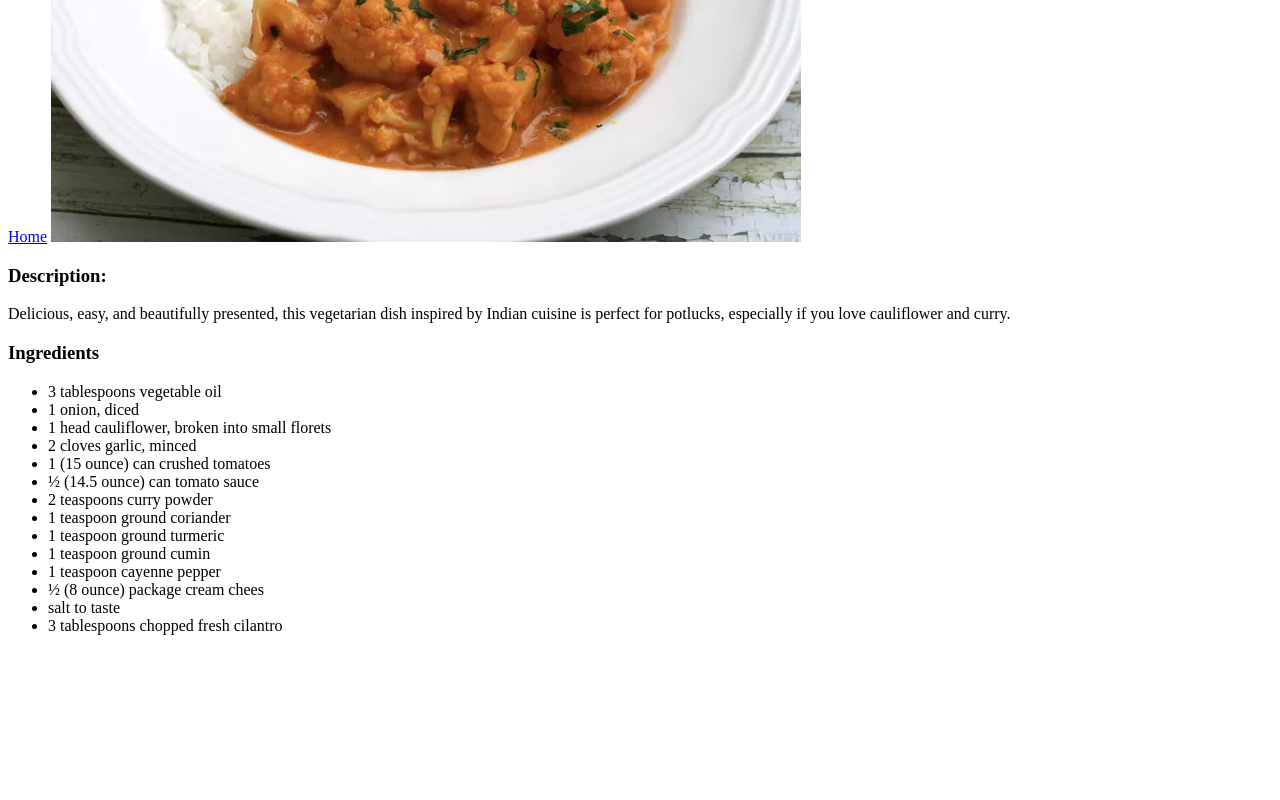
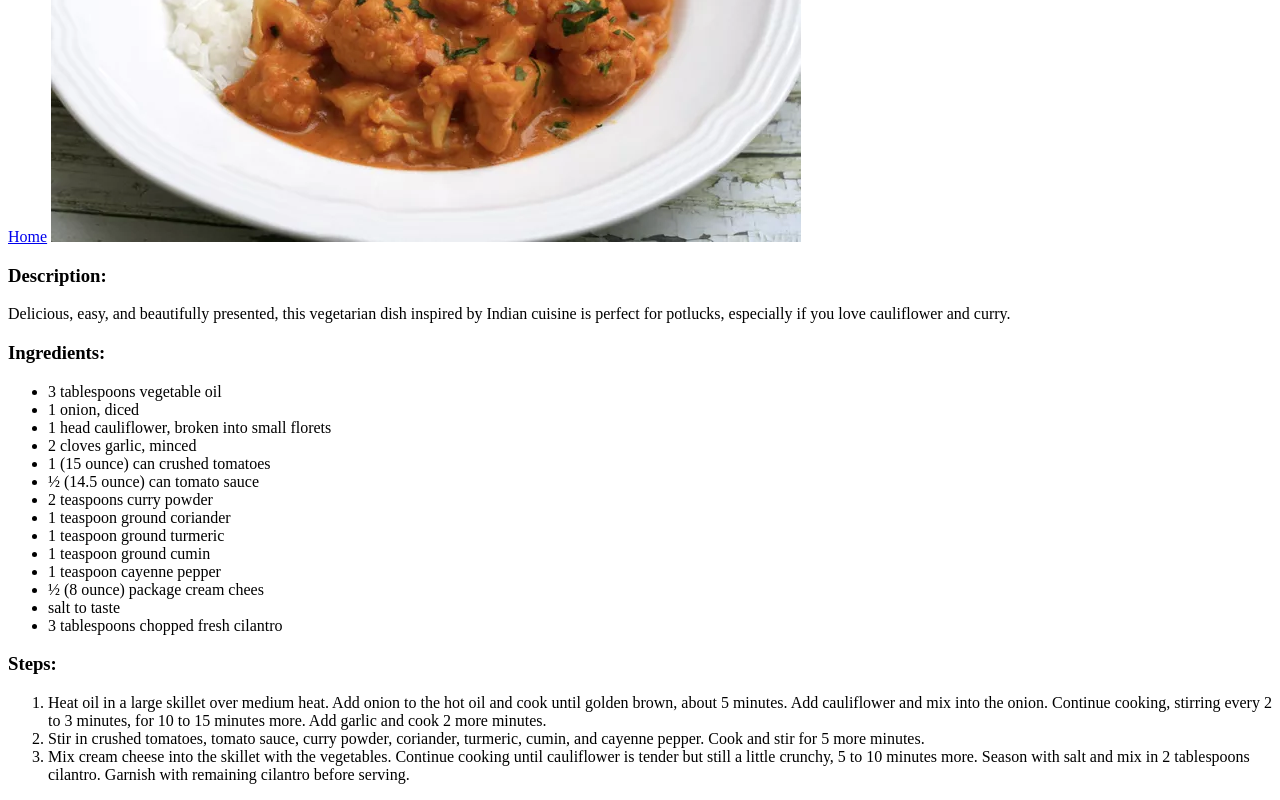
Before and after one commit to gronik97/odin-recipes, a plain HTML site: page recipes/curry.html in a window 1280 px wide. Shown: the part 338-1138 px from the top of the page. Before the commit the page ends 989 px from the top, so only its background shows below. Drawn offline with Linux system fonts and the light colour scheme.

Commit message:
Add steps section with heading and ordered list
Added a "Steps" section to the curry.html page.
This includes an h3 heading and an ordered list (<ol>) detailing the step-by-step instructions for preparing the curry dish. Also added a: behind h3 "Ingredients".

```diff
--- a/recipes/curry.html
+++ b/recipes/curry.html
@@ -14,7 +14,7 @@
     <h3>Description: </h3>
     <p>Delicious, easy, and beautifully presented, this vegetarian dish inspired by Indian cuisine is perfect for
         potlucks, especially if you love cauliflower and curry.</p>
-    <h3>Ingredients</h3>
+    <h3>Ingredients: </h3>
     <ul>
         <li>3 tablespoons vegetable oil</li>
         <li>1 onion, diced</li>
@@ -31,6 +31,18 @@
         <li>salt to taste</li>
         <li>3 tablespoons chopped fresh cilantro</li>
     </ul>
+
+    <h3>Steps: </h3>
+    <ol>
+        <li>Heat oil in a large skillet over medium heat. Add onion to the hot oil and cook until golden brown, about 5
+            minutes. Add cauliflower and mix into the onion. Continue cooking, stirring every 2 to 3 minutes, for 10 to
+            15 minutes more. Add garlic and cook 2 more minutes.</li>
+        <li>Stir in crushed tomatoes, tomato sauce, curry powder, coriander, turmeric, cumin, and cayenne pepper. Cook
+            and stir for 5 more minutes.</li>
+        <li>Mix cream cheese into the skillet with the vegetables. Continue cooking until cauliflower is tender but
+            still a little crunchy, 5 to 10 minutes more. Season with salt and mix in 2 tablespoons cilantro. Garnish
+            with remaining cilantro before serving.</li>
+    </ol>
 </body>
 
 </html>
```
